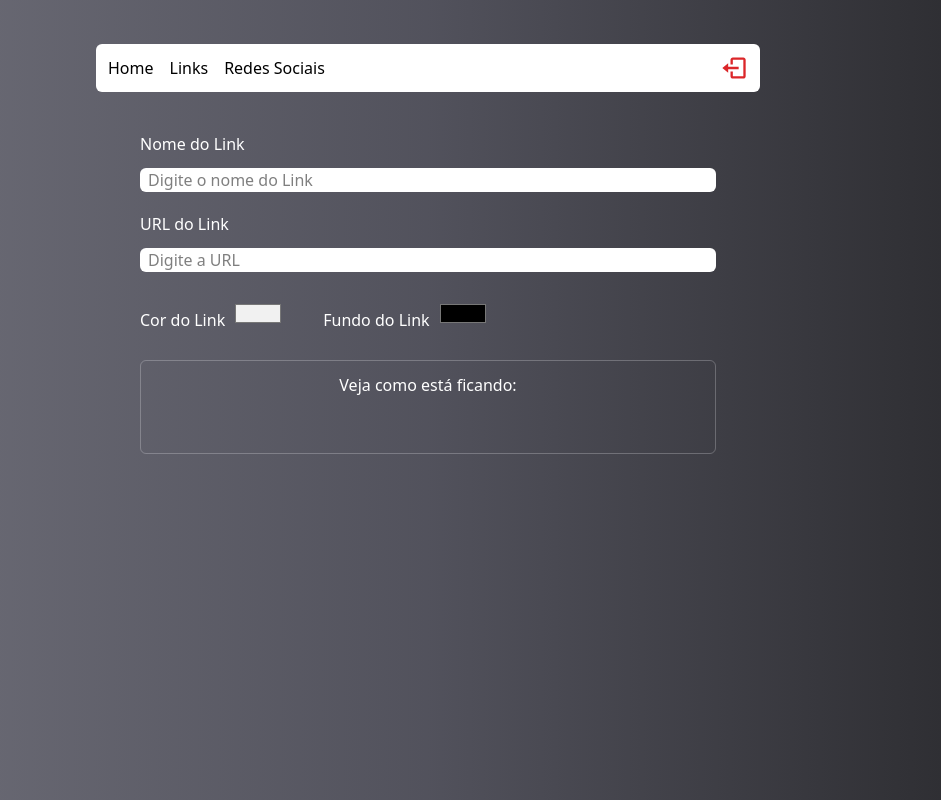
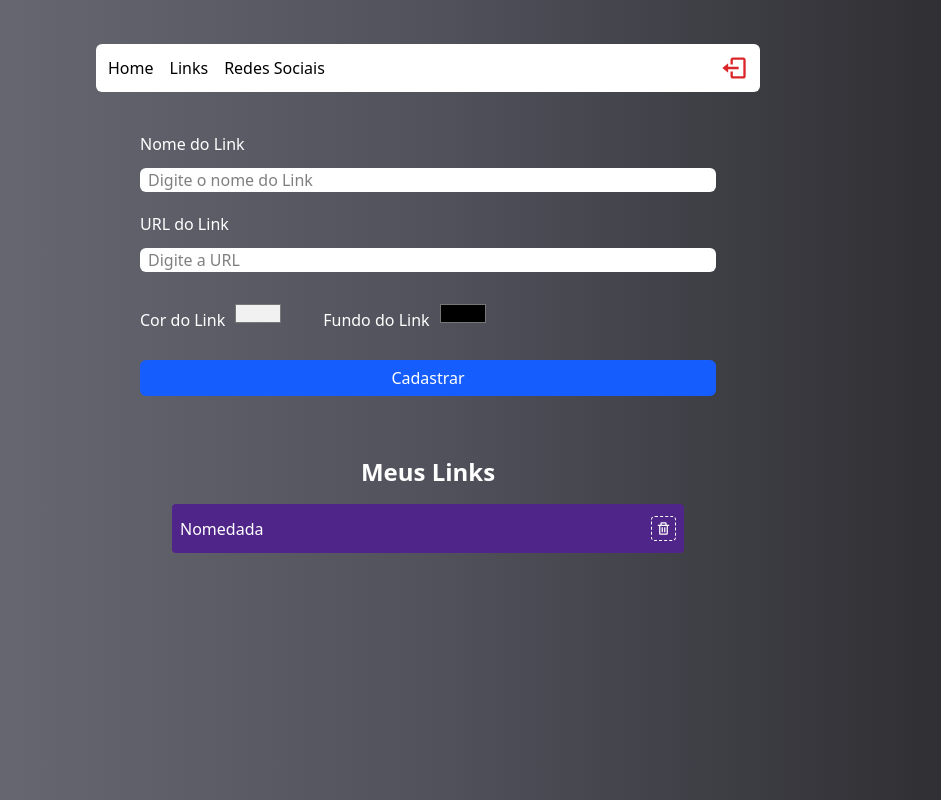
Before and after one commit to Gustavo-2027/Linktree, a React (Vite) app in the folder linktree/: page /admin in a window 1280 px wide. Shown: the whole page, without its empty margins (212-1153 px from the left). Built offline with nearby package versions, Linux system fonts and the light colour scheme; no server answers; sample sign-in values are in the browser's storage.

Commit message:
Criando esboço dos links

```diff
--- a/linktree/src/pages/admin/Index.tsx
+++ b/linktree/src/pages/admin/Index.tsx
@@ -1,6 +1,7 @@
 import { useState } from "react";
 import Header from "../../components/header/Index";
 import Input from "../../components/social/input/Index";
+import { BiTrash } from "react-icons/bi";
 
 const Admin = () => {
   const [nameInput, setNameInput] = useState("");
@@ -63,15 +64,44 @@ const Admin = () => {
             />
           </div>
         </section>
+        {nameInput.trim() !== "" && (
           <div className="flex flex-col justify-start items-center mb-7 p-1 border-gray-100/25 border-1 rounded-md w-full text-center">
             <label htmlFor="" className="text-white font-medium mt-2 mb-3">
               Veja como está ficando:
-          <article className="w-11/12 max-w-lg flex flex-col items-center justify-between rounded px-1 py-3 " style={{marginBottom: 8, marginTop: 8, backgroundColor: backgroundColorInput}}>
-            <p style={{color: textColorInput}} className="font-medium">{nameInput}</p>
+              <article
+                className="max-w-lg flex flex-col items-center justify-center rounded w-80 py-3 duration-700 hover:opacity-60 cursor-pointer"
+                style={{
+                  marginBottom: 8,
+                  marginTop: 8,
+                  backgroundColor: backgroundColorInput,
+                }}
+              >
+                <p style={{ color: textColorInput }} className="font-medium">
+                  {nameInput}
+                </p>
               </article>
             </label>
           </div>
+        )}
+
+        <button
+          type="submit"
+          className="mb-7 bg-blue-600 h-9 rounded-md font-medium gap-4 text-center flex justify-center items-center"
+        >
+          Cadastrar
+        </button>
       </form>
+      <h2 className="font-bold mb-4 text-2xl">Meus Links</h2>
+      <article className="flex items-center justify-between w-11/12 max-w-lg py-3 px-2 mb-2 rounded"
+      style={{background: "#502589"}}
+      >
+        <p>Nomedada</p>
+        <div className="flex justify-center items-center">
+          <button className="border border-dashed p-1 rounded">
+            <BiTrash size={15}/>
+          </button>
+        </div>
+      </article>
     </div>
   );
 };
```
Lines whose indentation alone changed are shown as unchanged.
